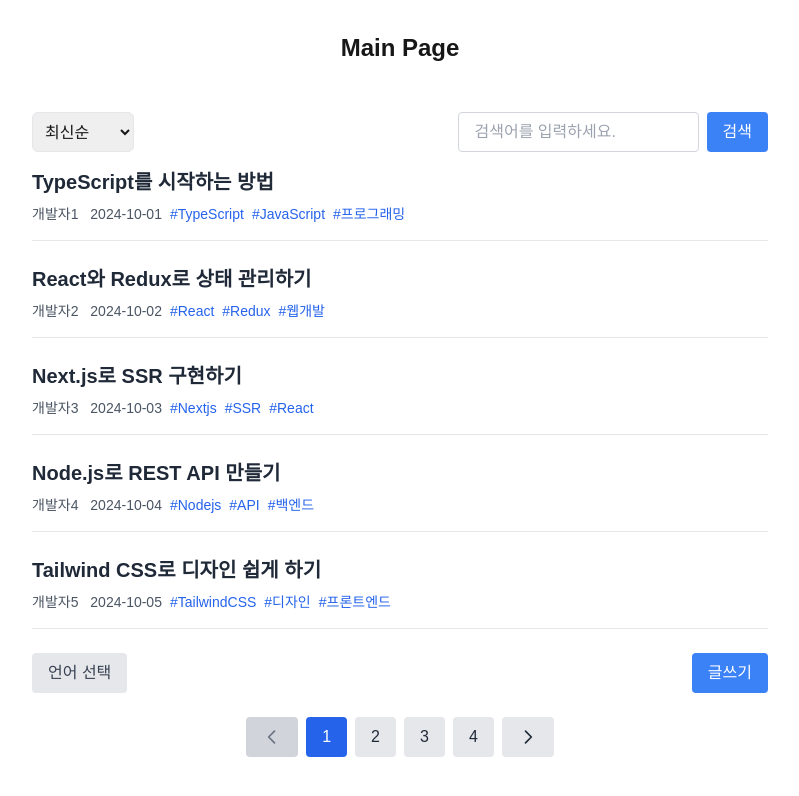
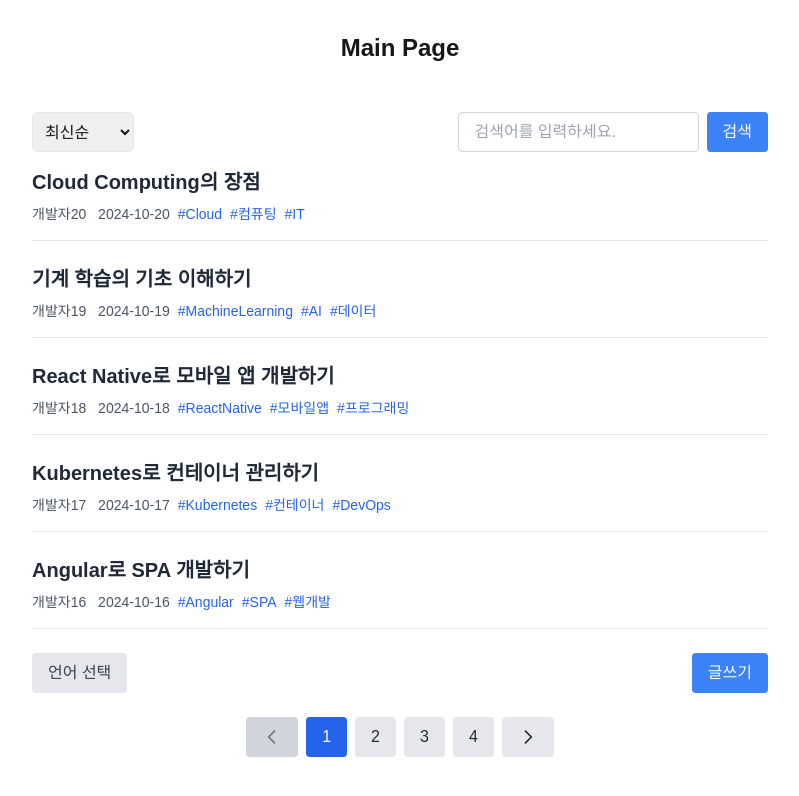
Before and after one commit to songhyein0123/code404, a Next.js app: page /post in a window 1280 px wide. Shown: the top 796 px of the page, without its empty margins (240-1039 px from the left). Built offline with nearby package versions, Linux system fonts and the light colour scheme.

Commit message:
fix: 최신순, 게시글 이름 순으로 게시글이 정렬이 되도록 함수 추가 및 페이지네이션 계산하는 데이터 부분에 mock_data 대신 sortedPosts로 변경

```diff
--- a/src/app/post/_components/Board.tsx
+++ b/src/app/post/_components/Board.tsx
@@ -174,8 +174,20 @@ export default function Board() {
         setCurrentPage(page);
     };
 
+    // 정렬 로직 추가(최신순, 또는 게시글 이름 순)
+    const sortedPosts = [...mock_data].sort((a, b) => {
+        if (sortOrder === "latest") {
+            // 최신순으로 정렬(날짜를 기준으로 내림치순)
+            return new Date(b.date).getTime() - new Date(a.date).getTime();
+        } else if (sortOrder === "title") {
+            // 게시글 이름 순으로 정렬(알파벳 순으로 정렬)
+            return a.title.localeCompare(b.title);
+        }
+        return 0;
+    });
+
     // 현재 페이지에 표시될 게시글을 계산
-    const paginatedPosts = mock_data.slice((currentPage - 1) * PostsPerPage, currentPage * PostsPerPage);
+    const paginatedPosts = sortedPosts.slice((currentPage - 1) * PostsPerPage, currentPage * PostsPerPage);
 
     // 정렬 로직 추가: 최신순 또는 좋아요 순으로 정렬
     const handleSortChange = (value: string) => {
```
